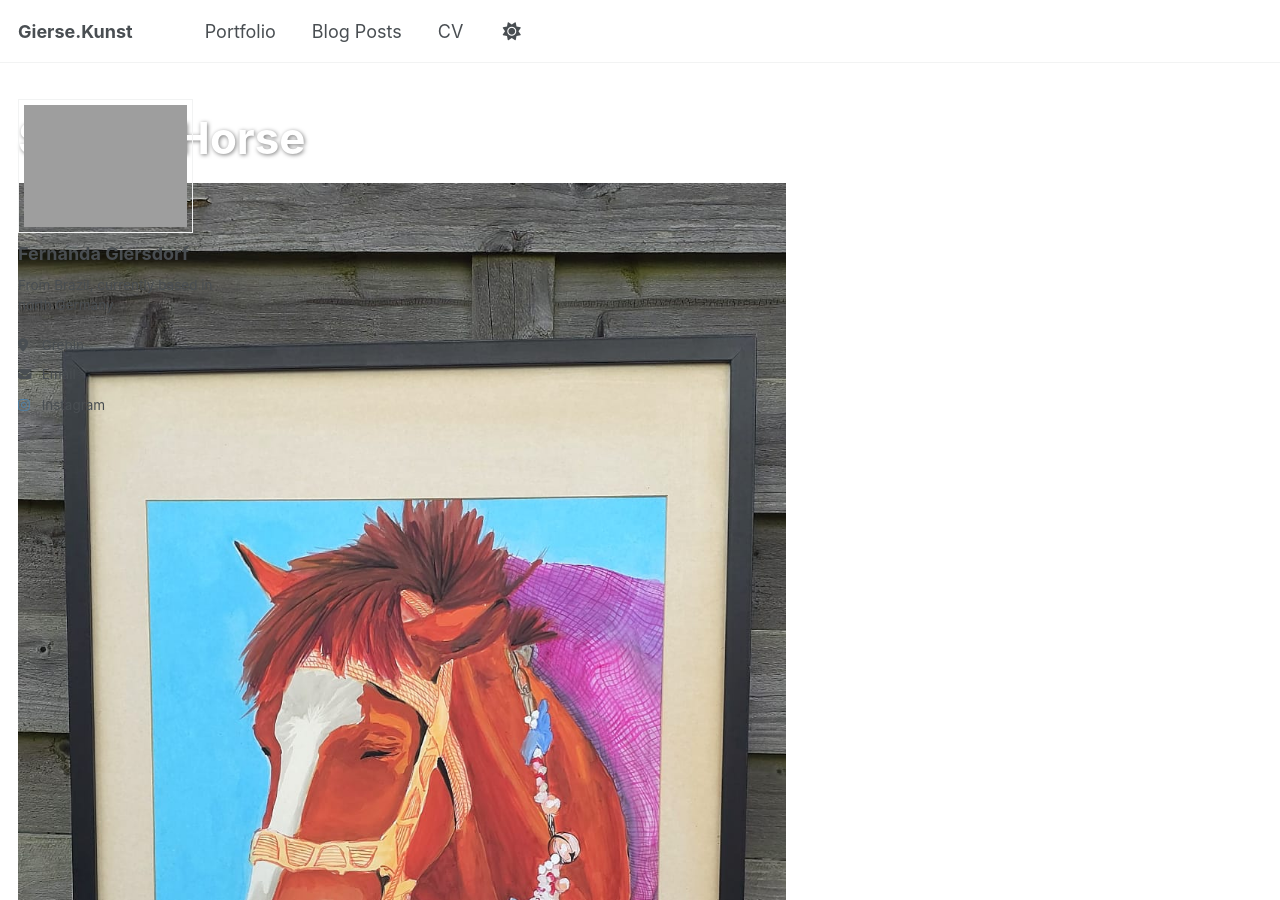
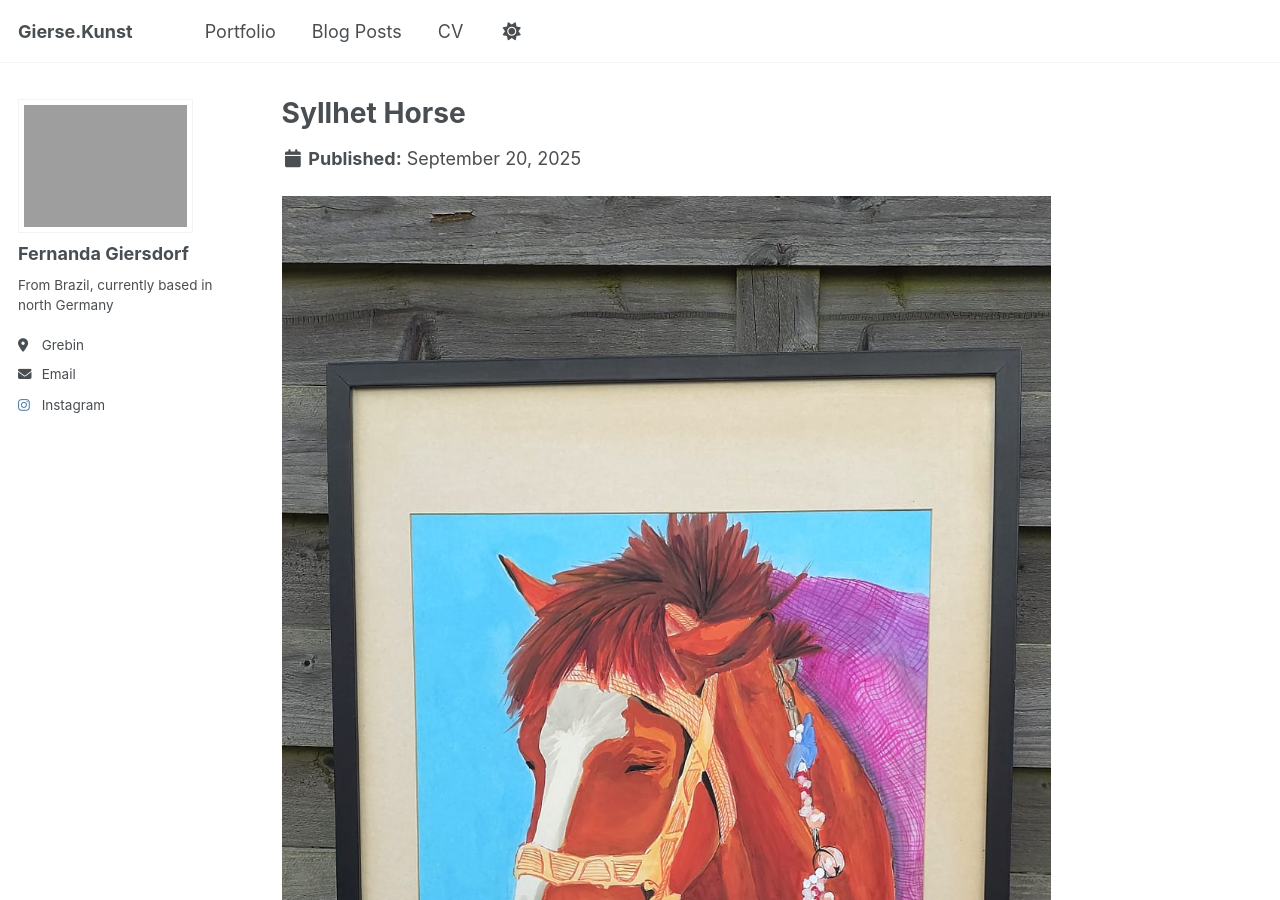
Before and after one commit to giersekunst/giersekunst.github.io, a Jekyll site: the page built from _posts/2025-09-20-syllhet-horse.md, in a window 1280 px wide and 900 px high. Built offline with Jekyll 4.4.1, drawn with Linux system fonts in a browser that asks for light colours; a script that is not in the unit is left out.

Commit message:
Update 2025-09-20-syllhet-horse.md

```diff
--- a/_posts/2025-09-20-syllhet-horse.md
+++ b/_posts/2025-09-20-syllhet-horse.md
@@ -1,9 +1,9 @@
 ---
 title: "Syllhet Horse"
 date: 2025-09-20
-excerpt: <img src='/images/Syllhet_horse.jpeg'>
-permalink: /blog/syllhet-horse/
-header:
-  overlay_image: /images/Syllhet_horse.jpeg
+permalink: /blog/sa-pa-market/
+overlay_image: /images/Syllhet_horse.jpeg
 
 ---
+
+<img src='/images/Syllhet_horse.jpeg'>
```
